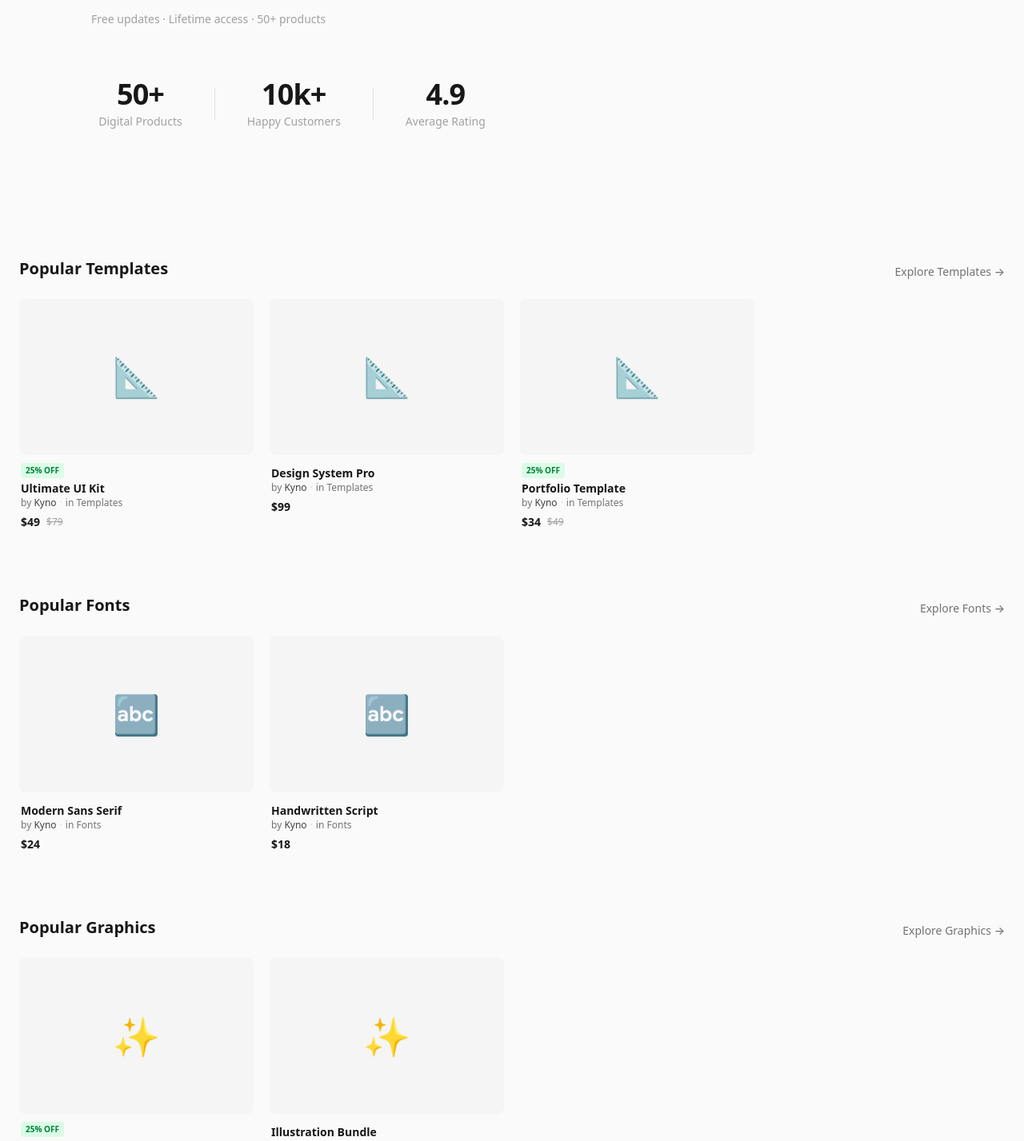
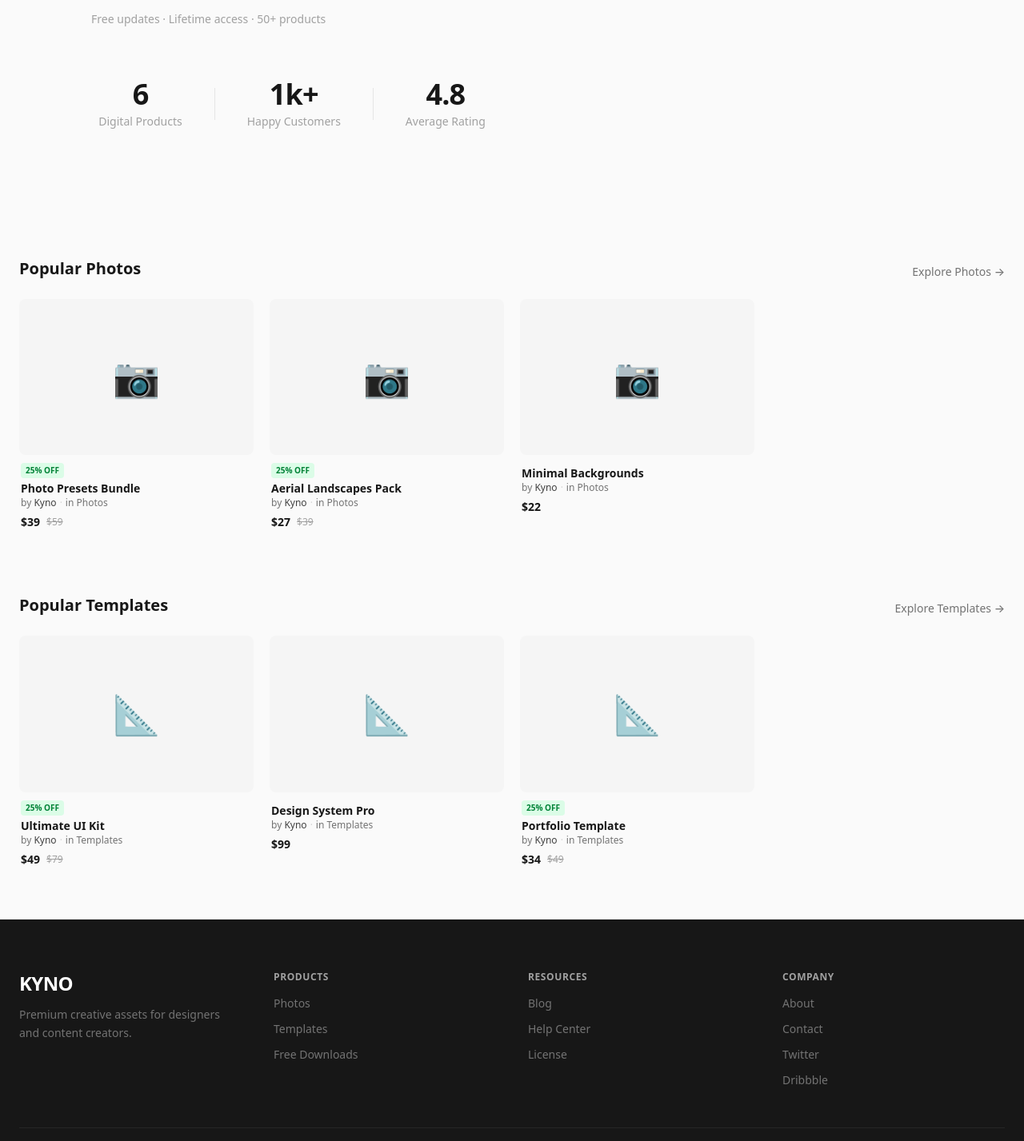
Before and after one commit to KANE-CMD99/kyno, a Next.js app: page / in a window 1280 px wide. Shown: the part 606-2033 px from the top of the page at 80% size. Built offline with nearby package versions, Linux system fonts and the light colour scheme.

Commit message:
refactor: streamline to 2 product categories — Photos + Templates only
- Reduce category pills from 6 to 2
- Consolidate 12 products into 6 across 2 categories (3 each)
- Simplify footer product links
- Update stats to realistic starter numbers

```diff
--- a/src/data/site.ts
+++ b/src/data/site.ts
@@ -39,102 +39,68 @@ export const navLinks: NavLink[] = [
 ];
 
 export const categoryPills: NavLink[] = [
-  { label: "Fonts", href: "#fonts" },
+  { label: "Photos", href: "#photos" },
   { label: "Templates", href: "#templates" },
-  { label: "Graphics", href: "#graphics" },
-  { label: "Photos", href: "#photos" },
-  { label: "Icons", href: "#icons" },
-  { label: "3D", href: "#3d" },
 ];
 
 export const categories: CategoryItem[] = [
   {
-    id: "stock-photos",
+    id: "photos",
     title: "Stock Photos",
-    description: "High-resolution images for any project, curated and ready to use.",
+    description: "High-resolution photo presets and image collections for your projects.",
     emoji: String.fromCodePoint(0x1F4F7),
     href: "#",
   },
   {
     id: "templates",
     title: "Templates",
-    description: "Website, UI & presentation templates to accelerate your workflow.",
+    description: "Premium website, UI & design templates to accelerate your workflow.",
     emoji: String.fromCodePoint(0x1F4D0),
-    href: "#",
-  },
-  {
-    id: "icons-fonts",
-    title: "Icons & Fonts",
-    description: "Curated icon sets and typefaces for distinctive design.",
-    emoji: String.fromCodePoint(0x1F524),
-    href: "#",
-  },
-  {
-    id: "3d-more",
-    title: "3D & More",
-    description: "3D assets, illustrations, and creative resources.",
-    emoji: String.fromCodePoint(0x1F3A8),
     href: "#",
   },
 ];
 
 export const services: ServiceItem[] = [
   {
-    title: "Design Templates",
-    description: "Professional UI kits, website templates, and design systems.",
-    emoji: String.fromCodePoint(0x1F3A8),
+    title: "Stock Photos",
+    description: "Curated photo presets and high-resolution image packs.",
+    emoji: String.fromCodePoint(0x1F4F7),
   },
   {
-    title: "Creative Assets",
-    description: "High-quality icons, illustrations, fonts, and 3D assets.",
-    emoji: String.fromCodePoint(0x2728),
+    title: "Templates",
+    description: "Professional design templates for websites, UI, and presentations.",
+    emoji: String.fromCodePoint(0x1F4D0),
   },
 ];
 
 export const products: ProductItem[] = [
+  // Photos
+  { id: "1", name: "Photo Presets Bundle", category: "Photos", price: "$39", originalPrice: "$59", creator: "Kyno" },
+  { id: "2", name: "Aerial Landscapes Pack", category: "Photos", price: "$27", originalPrice: "$39", creator: "Kyno" },
+  { id: "3", name: "Minimal Backgrounds", category: "Photos", price: "$22", creator: "Kyno" },
   // Templates
-  { id: "1", name: "Ultimate UI Kit", category: "Templates", price: "$49", originalPrice: "$79", creator: "Kyno" },
-  { id: "2", name: "Design System Pro", category: "Templates", price: "$99", creator: "Kyno" },
-  { id: "3", name: "Portfolio Template", category: "Templates", price: "$34", originalPrice: "$49", creator: "Kyno" },
-  // Fonts
-  { id: "4", name: "Modern Sans Serif", category: "Fonts", price: "$24", creator: "Kyno" },
-  { id: "5", name: "Handwritten Script", category: "Fonts", price: "$18", creator: "Kyno" },
-  // Graphics
-  { id: "6", name: "Icon Pack Pro", category: "Graphics", price: "$29", originalPrice: "$45", creator: "Kyno" },
-  { id: "7", name: "Illustration Bundle", category: "Graphics", price: "$39", creator: "Kyno" },
-  // Photos
-  { id: "8", name: "Photo Presets Bundle", category: "Photos", price: "$39", creator: "Kyno" },
-  { id: "9", name: "Aerial Landscapes Pack", category: "Photos", price: "$27", originalPrice: "$39", creator: "Kyno" },
-  { id: "10", name: "Minimal Backgrounds", category: "Photos", price: "$22", creator: "Kyno" },
-  // Icons
-  { id: "11", name: "Essential Icons Set", category: "Icons", price: "$15", creator: "Kyno" },
-  // 3D
-  { id: "12", name: "3D Icon Collection", category: "3D", price: "$59", originalPrice: "$89", creator: "Kyno" },
+  { id: "4", name: "Ultimate UI Kit", category: "Templates", price: "$49", originalPrice: "$79", creator: "Kyno" },
+  { id: "5", name: "Design System Pro", category: "Templates", price: "$99", creator: "Kyno" },
+  { id: "6", name: "Portfolio Template", category: "Templates", price: "$34", originalPrice: "$49", creator: "Kyno" },
 ];
 
 export const productSections = [
+  { title: "Popular Photos", category: "Photos", href: "#" },
   { title: "Popular Templates", category: "Templates", href: "#" },
-  { title: "Popular Fonts", category: "Fonts", href: "#" },
-  { title: "Popular Graphics", category: "Graphics", href: "#" },
-  { title: "Popular Photos", category: "Photos", href: "#" },
 ];
 
 export const footerColumns = [
   {
     title: "Products",
     links: [
-      { label: "Fonts", href: "#" },
+      { label: "Photos", href: "#" },
       { label: "Templates", href: "#" },
-      { label: "Graphics", href: "#" },
-      { label: "Photos", href: "#" },
-      { label: "Icons", href: "#" },
-      { label: "3D Assets", href: "#" },
+      { label: "Free Downloads", href: "#" },
     ],
   },
   {
     title: "Resources",
     links: [
-      { label: "Free Downloads", href: "#" },
       { label: "Blog", href: "#" },
       { label: "Help Center", href: "#" },
       { label: "License", href: "#" },
@@ -152,7 +118,7 @@ export const footerColumns = [
 ];
 
 export const stats: StatItem[] = [
-  { value: "50+", label: "Digital Products" },
-  { value: "10k+", label: "Happy Customers" },
-  { value: "4.9", label: "Average Rating" },
+  { value: "6", label: "Digital Products" },
+  { value: "1k+", label: "Happy Customers" },
+  { value: "4.8", label: "Average Rating" },
 ];
```
